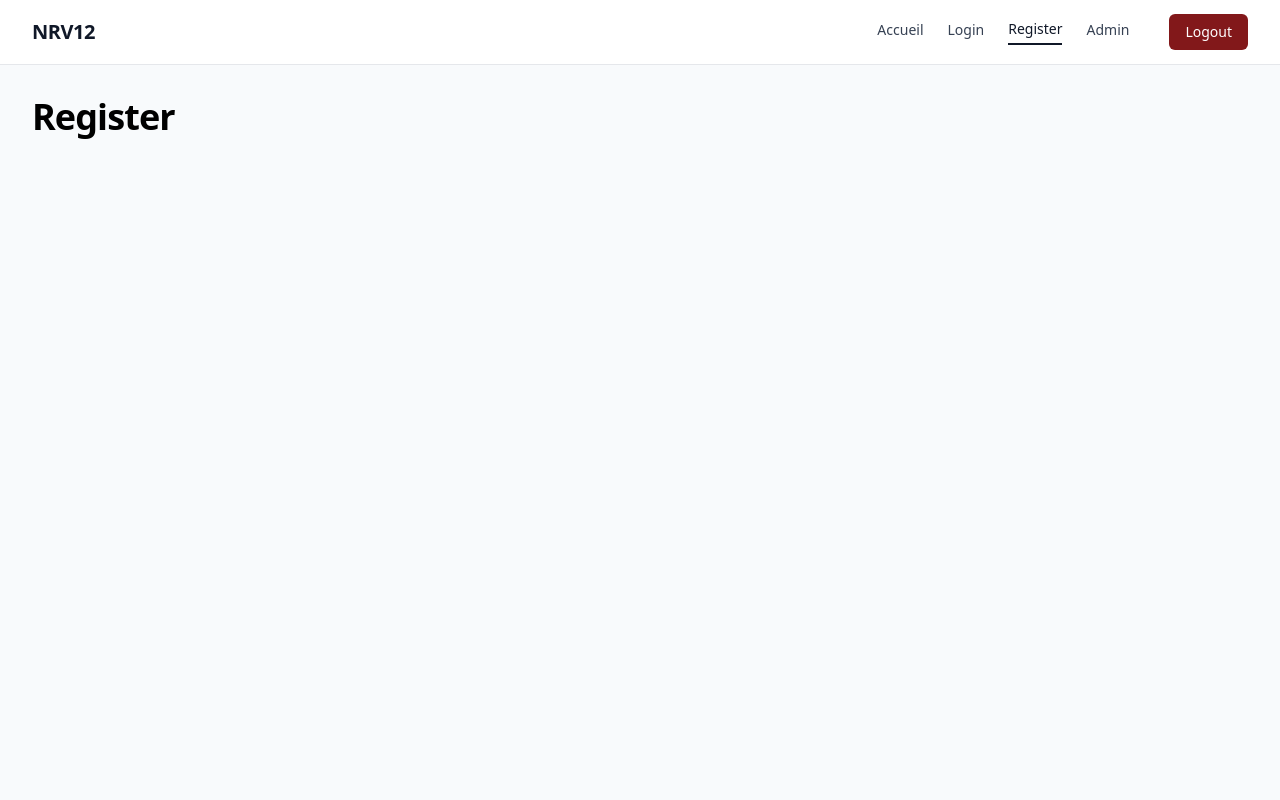
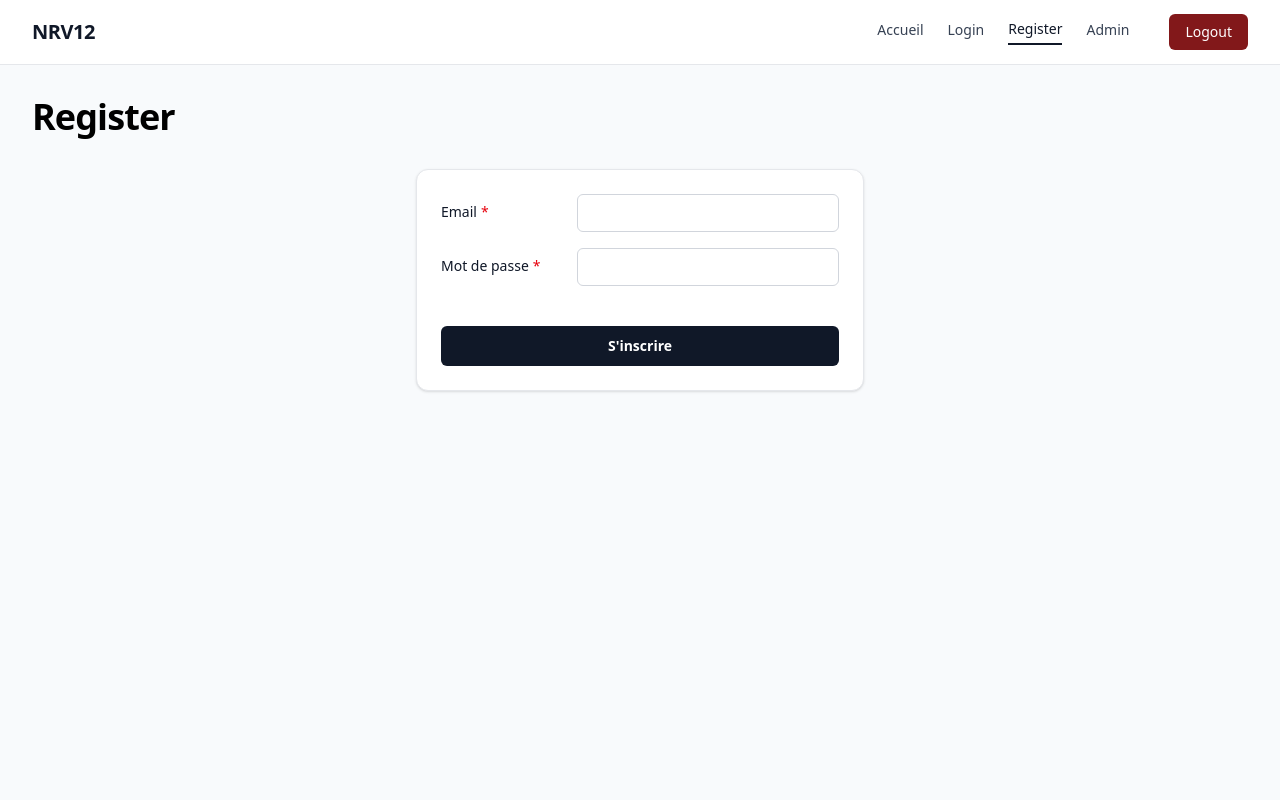
Before and after one commit to TysRzo/Mini-app--Collab, a React (Vite) app: page /register in a window 1280 px wide. Shown: the top 800 px of the page. Built offline with nearby package versions, Linux system fonts and the light colour scheme.

Commit message:
feat:page register

```diff
--- /dev/null
+++ b/src/organisms/FormRegister/index.tsx
@@ -0,0 +1,154 @@
+import FormInputEmail from "../../atoms/FormInputs/FormInputEmail";
+import FormInputPassword from "../../atoms/FormInputs/FormInputPassword";
+import FormLabel from "../../atoms/FormLabel";
+import FormRow from "../../molecules/FormRow";
+import FormSubmit from "../../atoms/FormSubmit";
+import type { FormEvent, ChangeEvent } from "react";
+import { useState } from "react";
+
+// Regex patterns (simplified)
+const EMAIL_REGEX = /^\S+@\S+\.\S+$/;
+const PASSWORD_REGEX = /^.{6,}$/; // minimum 6 characters
+
+// Stockage des emails enregistrés (en mémoire)
+const registeredEmails: string[] = [];
+
+const FormRegister = () => {
+  const [email, setEmail] = useState("");
+  const [password, setPassword] = useState("");
+  const [errors, setErrors] = useState({ email: "", password: "" });
+  const [isSubmitting, setIsSubmitting] = useState(false);
+  const [success, setSuccess] = useState("");
+
+  const handleEmailChange = (event: ChangeEvent<HTMLInputElement>) => {
+    const value = event.target.value;
+    setEmail(value);
+    setSuccess("");
+
+    // Validation email en temps réel (simple)
+    if (value && !EMAIL_REGEX.test(value)) {
+      setErrors(prev => ({ ...prev, email: "Format email invalide" }));
+    } else {
+      setErrors(prev => ({ ...prev, email: "" }));
+    }
+  };
+
+  const handlePasswordChange = (event: ChangeEvent<HTMLInputElement>) => {
+    const value = event.target.value;
+    setPassword(value);
+    setSuccess("");
+
+    // Validation password en temps réel (simple)
+    if (value && !PASSWORD_REGEX.test(value)) {
+      setErrors(prev => ({
+        ...prev,
+        password: "Min 6 caractères"
+      }));
+    } else {
+      setErrors(prev => ({ ...prev, password: "" }));
+    }
+  };
+
+  const handleSubmit = async (event: FormEvent<HTMLFormElement>) => {
+    event.preventDefault();
+    setIsSubmitting(true);
+    setSuccess("");
+
+    // Reset des erreurs
+    setErrors({ email: "", password: "" });
+
+    // Vérification finale email
+    if (!EMAIL_REGEX.test(email)) {
+      setErrors(prev => ({ ...prev, email: "Email invalide" }));
+      setIsSubmitting(false);
+      return;
+    }
+
+    // Vérification finale password
+    if (!PASSWORD_REGEX.test(password)) {
+      setErrors(prev => ({
+        ...prev,
+        password: "Le mot de passe doit contenir au moins 6 caractères"
+      }));
+      setIsSubmitting(false);
+      return;
+    }
+
+    // Vérifier si l'email existe déjà
+    if (registeredEmails.includes(email.toLowerCase())) {
+      setErrors(prev => ({ ...prev, email: "Cet email est déjà utilisé" }));
+      setIsSubmitting(false);
+      return;
+    }
+
+    try {
+      // Simuler enregistrement (remplacer par appel API si besoin)
+      // Ajouter l'email à la liste
+      registeredEmails.push(email.toLowerCase());
+
+      // Réinitialiser le formulaire
+      setEmail("");
+      setPassword("");
+      setErrors({ email: "", password: "" });
+      setSuccess("Compte créé avec succès");
+
+    } catch (error) {
+      setErrors(prev => ({ ...prev, email: "Une erreur est survenue" }));
+    } finally {
+      setIsSubmitting(false);
+    }
+  };
+
+  return (
+    <form
+      onSubmit={handleSubmit}
+      className="
+        w-full
+        space-y-4
+        sm:mx-auto
+        sm:max-w-md
+        sm:rounded-xl
+        sm:border
+        sm:border-gray-200
+        sm:bg-white
+        sm:p-6
+        sm:shadow-sm
+      "
+    >
+      <FormRow>
+        <FormLabel labelFor="userEmail" labelText="Email" isRequired />
+        <div className="flex flex-col gap-1 w-full">
+          {success && <p className="text-sm text-green-600">{success}</p>}
+          <FormInputEmail
+            inputName="email"
+            inputId="userEmail"
+            isRequired
+            handleEmailChange={handleEmailChange}
+          />
+          {errors.email && (
+            <p className="text-xs text-red-600">{errors.email}</p>
+          )}
+        </div>
+      </FormRow>
+
+      <FormRow>
+        <FormLabel labelFor="userPassword" labelText="Mot de passe" isRequired />
+        <div className="flex flex-col gap-1 w-full">
+          <FormInputPassword
+            inputName="password"
+            inputId="userPassword"
+            isRequired
+            handlePasswordChange={handlePasswordChange}
+          />
+          {errors.password && (
+            <p className="text-xs text-red-600">{errors.password}</p>
+          )}
+        </div>
+      </FormRow>
+
+      <FormSubmit content="S'inscrire" isDisabled={isSubmitting} />
+    </form>
+  );
+};
+
+export default FormRegister;
--- a/src/pages/Register/index.tsx
+++ b/src/pages/Register/index.tsx
@@ -2,6 +2,7 @@ import H1 from "../../atoms/H1";
 import Footer from "../../layouts/Footer";
 import Header from "../../layouts/Header";
 import Main from "../../layouts/Main";
+import FormRegister from "../../organisms/FormRegister";
 
 const Register = () => {
   return (
@@ -10,6 +11,7 @@ const Register = () => {
 
       <Main>
         <H1 pageTitle="Register" />
+        <FormRegister />
       </Main>
 
       <Footer />
```
Also changed, not shown: 1 other file (tests, documents, lock files or other folders).
